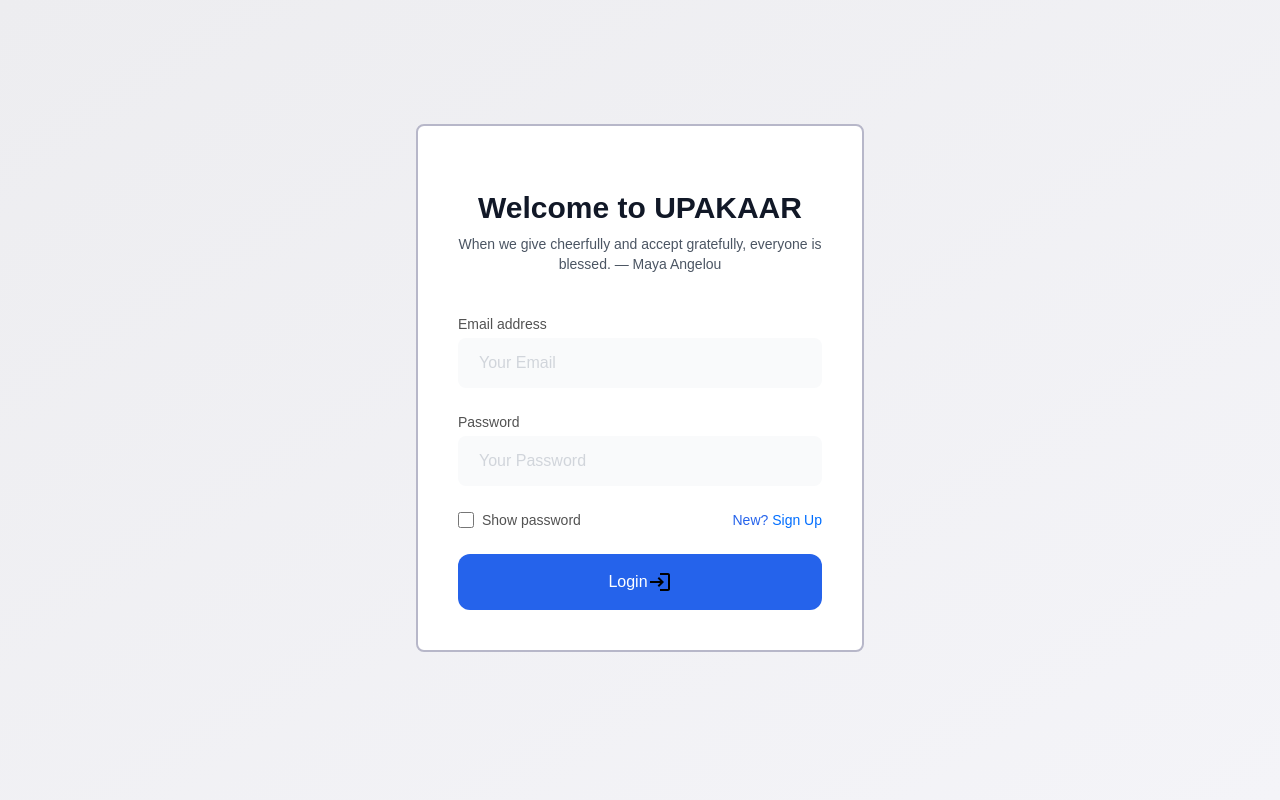
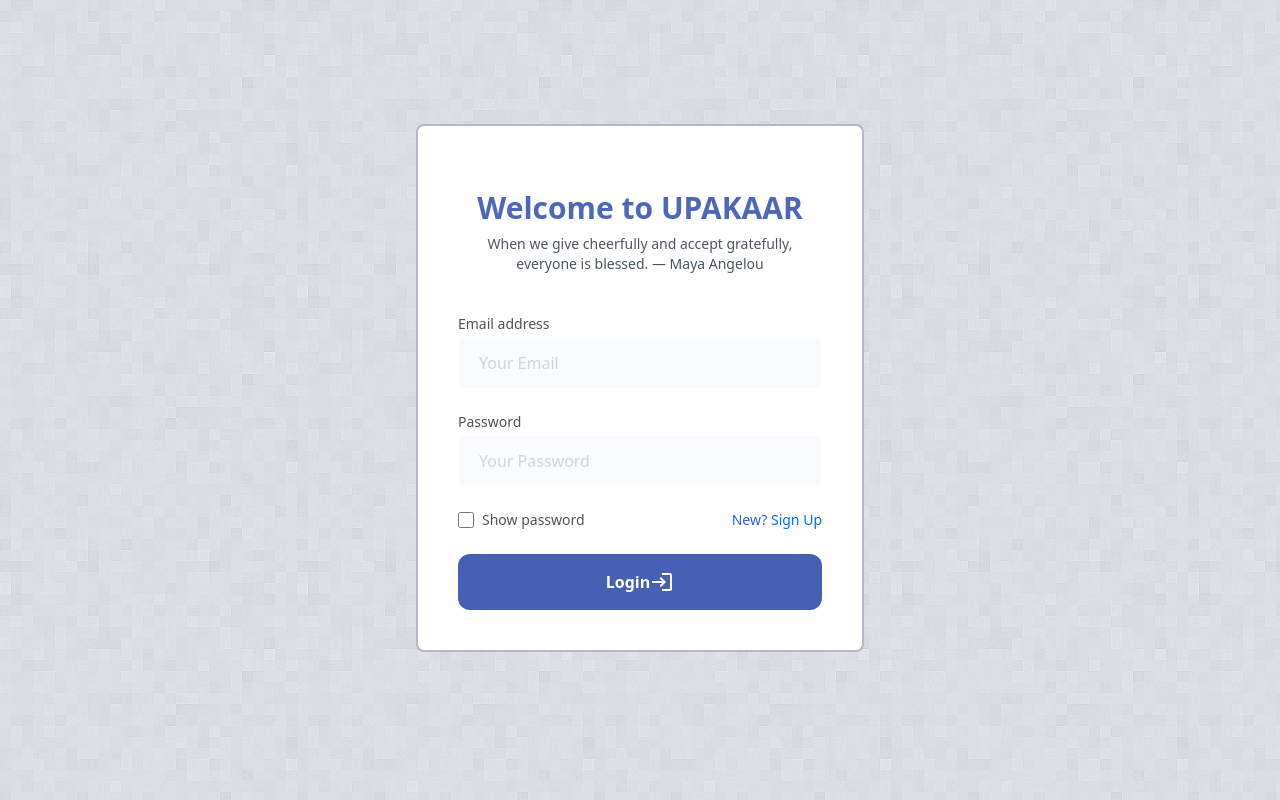
Before and after one commit to karmakaranupam11/UPKAAR, a website: page public/index.html in a window 1280 px wide. Drawn offline with nearby package versions, Linux system fonts and the light colour scheme.

Commit message:
ui update and minor bug fix

```diff
--- a/public/assets/css/login.css
+++ b/public/assets/css/login.css
@@ -9,13 +9,18 @@
 	border: solid 2px rgb(183, 183, 201);
 }
 
+#btnSubmit{
+	background-color: #4660b3;
+	font-weight: bold;
+}
+
 body{
     display: flex;
 	justify-content: center;
 	align-items: center;
 	flex-direction: column;
-	background: linear-gradient(to bottom right, #ededf0, rgb(244, 244, 248));
-	font-family: 'Montserrat', sans-serif;
+	background-color: #edeff4;
+    background-image: url("../images/bright-squares.png");
 	height: 100vh;
 	width: 100%;
 	margin: -20px 0 50px;
--- a/public/index.html
+++ b/public/index.html
@@ -18,7 +18,7 @@
         >
         <div>
             <!-- <img class="mx-auto h-12 w-auto" src="https://tailwindui.com/img/logos/workflow-mark-indigo-600.svg" alt="Workflow"> -->
-            <h2 class="mt-6 text-center text-3xl font-extrabold text-gray-900">Welcome to UPAKAAR</h2>
+            <h2 class="mt-6 text-center text-3xl font-extrabold text-gray-900" style="color: #4d67bb;">Welcome to UPAKAAR</h2>
             <p class="mt-2 text-center text-sm text-gray-600">
               When we give cheerfully and accept gratefully, everyone is blessed. ― Maya Angelou
             </p>
@@ -56,7 +56,7 @@
                 </div>
                 <div>
                   <button id="btnSubmit" class="flex items-center justify-center w-full px-10 py-4 text-base font-medium text-center text-white transition duration-500 ease-in-out transform bg-blue-600 rounded-xl hover:bg-blue-700 focus:outline-none focus:ring-2 focus:ring-offset-2 focus:ring-blue-500">
-                    Login <img src="./login_black_24dp.svg">
+                    Login <img src="./login_white_24dp.svg">
                   </button>
                 </div>
             </div>
```
Also changed, not shown: public/home/index.html (+8 -4 lines), public/requirement/index.html (+1 -1 lines), public/vaccine/index.html (+6 -4 lines), public/assets/images/absurdity.png (added), public/assets/images/account_circle_black_24dp.svg, public/assets/images/bright-squares.png (added), public/assets/images/search_white_48dp.svg (added), public/login_black_24dp.svg (deleted), public/login_white_24dp.svg (added).
